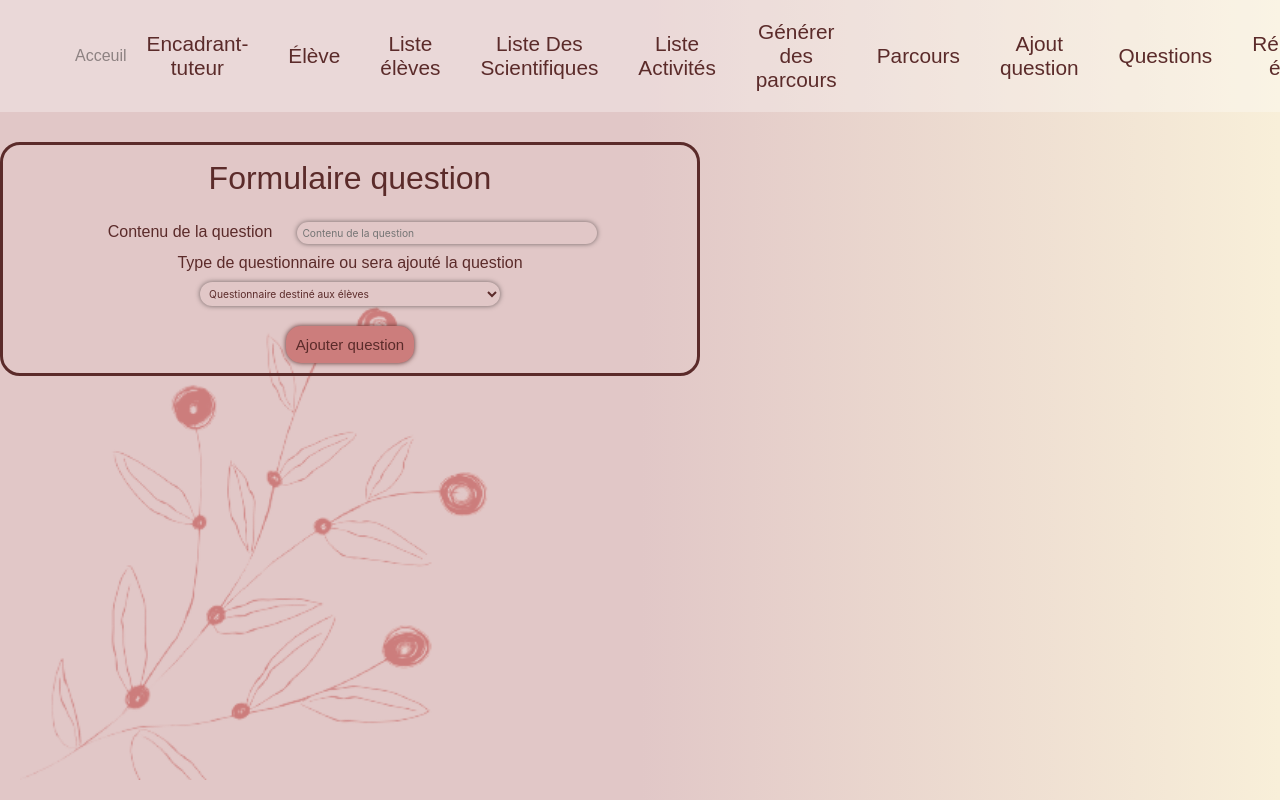
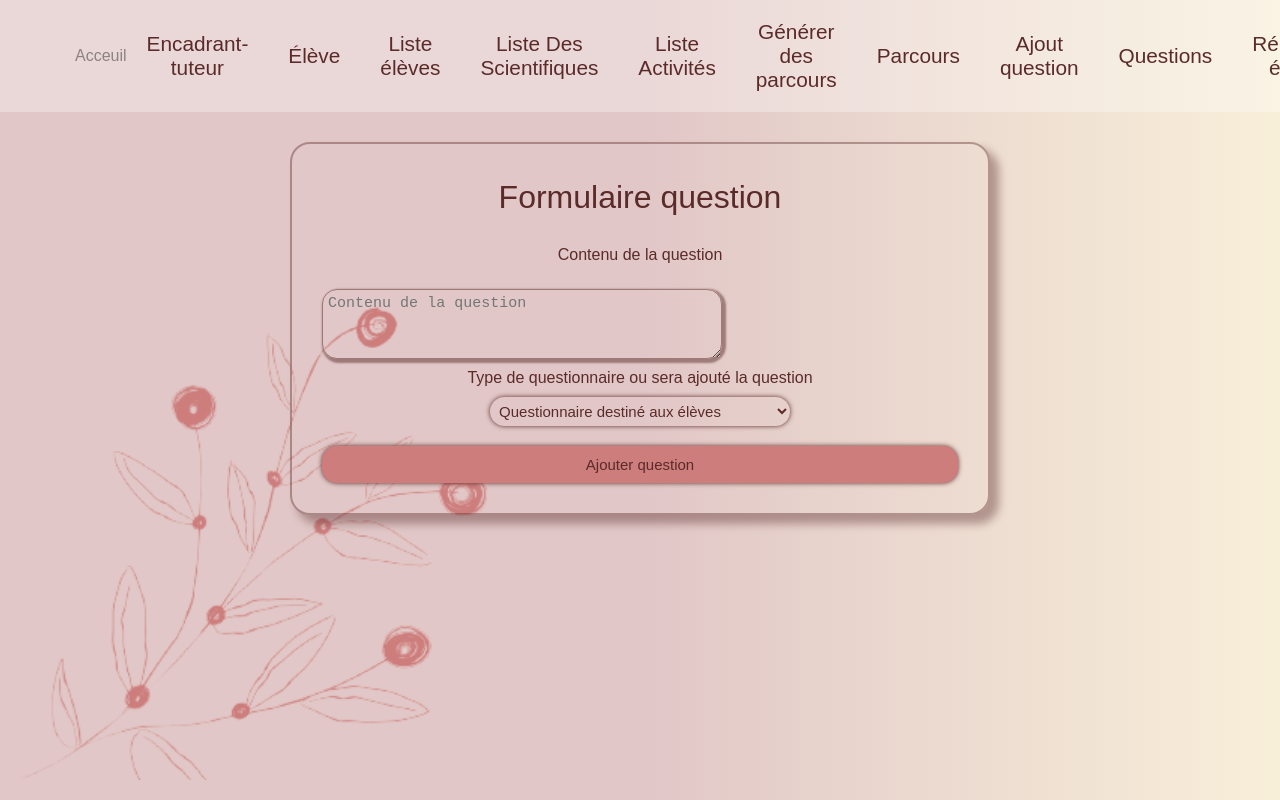
Before and after one commit to Amel2306/Projet-Numerisations-gestion-emploi-du-temps-stage-3eme, a React (Create React App) app in the folder frontend/stage1/: page /questionForm in a window 1280 px wide. Shown: the top 800 px of the page. Built offline with nearby package versions, Linux system fonts and the light colour scheme; no server answers; what @react-pdf/renderer would draw is missing.

Commit message:
ajout style front + modif genere parcours back

```diff
--- a/frontend/stage1/src/components/Activites/Activites.css
+++ b/frontend/stage1/src/components/Activites/Activites.css
@@ -12,10 +12,13 @@
     margin: 20px;
     border-radius: 15px;
     border: 2px solid #5B2B2A;
+    box-shadow: 2px 2px 2px 2px rgb(91, 43, 42, 0.4);
     cursor: pointer;
+
 }
 
 .element:hover {
-    transform: rotate(360deg);
+    transform: translateY(-20px);
     transition: 0.4s;
+    box-shadow: 12px 12px 2px 1px rgb(91, 43, 42, 0.4);
 }
--- a/frontend/stage1/src/components/Parcours/Parc.js
+++ b/frontend/stage1/src/components/Parcours/Parc.js
@@ -57,7 +57,7 @@ function Parc (props) {
             <button className="btn" onClick={() => handleAfficherParc()}>
               {etat ?
                 <i className="fa-solid fa-play fa-rotate-270 fa-lg"></i>:
-                <i className="fa-solid fa-play fa-rotate-90 fa-lg"></i>}
+                <i className="fa-solid fa-play fa-rotate-90 fa-lg"></i>}  Afficher le parcours
             </button>
             <ul className="container">
               {(activites && etat) && activites.map((act) => (
--- a/frontend/stage1/src/components/Questions/QuestionForm.js
+++ b/frontend/stage1/src/components/Questions/QuestionForm.js
@@ -31,14 +31,13 @@ function QuestionForm () {
     }
 
     return (
-        <div className="container-form">
+        <div className="container-question-form">
+
+            <form className="container-form" onSubmit={(e) => handleSubmit(e)}>
             <h1>Formulaire question</h1>
-            <form onSubmit={(e) => handleSubmit(e)}>
-
-
-                <div>
+                <div className="question-reponse">
                     <label>Contenu de la question</label>
-                    <input
+                    <textarea
                         className="question-input"
                         type="text"
                         value={contenu}
--- a/frontend/stage1/src/components/Questions/Questions.css
+++ b/frontend/stage1/src/components/Questions/Questions.css
@@ -1,33 +1,22 @@
-.question-input {
-    font-family: -apple-system,BlinkMacSystemFont,"Segoe UI","Roboto","Oxygen","Ubuntu","Cantarell","Fira Sans","Droid Sans","Helvetica Neue",sans-serif;
-    font-weight: 500px;
-    font-size: .8vw;
-    color: #5B2B2A ;
-    width: 100%;
-    height: 100%;
-    max-width: 300px;
-    background-color: transparent;
-    box-shadow: 0 0 .4vw rgba(0,0,0,0.5), 0 0 0 .15vw transparent;
-    border-radius: 15px ;
-    border: #CC7D7C 2px;
-    outline: none;
-    padding: 0.4vw;
-    transition: .4s;
-    margin: 10px;
-  }
-
-  .question-input:hover {
-    box-shadow: 0 0 0 .15vw rgba(135, 207, 235, 0.186);
-  }
-
-  .question-input:focus {
-    box-shadow: 0 0 0 .15vw #CC7D7C;
-  }
+.container-question-form {
+  display: flex;
+  justify-content: center;
+  align-items: center;
+}
 
 .container-form {
-    border-radius: 20px;
-    border-style: solid; /* Définir le style de la bordure (par exemple, "solid") */
-    border-color: #5B2B2A; /* Remplacez cette couleur par celle de votre choix */
-    max-width: 700px;
-    margin-top: 30px;
+  border-radius: 20px;
+  border: rgba(91, 43, 42, 0.4) 2px solid;
+  box-shadow: 8px 8px 8px 1px rgba(91, 43, 42, 0.4);
+  max-width: 700px;
+  margin-top: 30px;
+  padding: 20px;
+  display: flex;
+  flex-direction: column;
 }
+
+.question-reponse {
+  display: flex;
+  flex-direction: column;
+  justify-content: center;
+}
--- a/frontend/stage1/src/style/App.css
+++ b/frontend/stage1/src/style/App.css
@@ -82,9 +82,9 @@ textarea {
   min-width: 400px;
   min-height: 70px;
   background-color: transparent;
-  box-shadow: 0 0 .4vw #5B2B2A, 0 0 0 .15vw transparent;
+  box-shadow: 2px 2px 2px 2px rgb(91, 43, 42, 0.5);
   border-radius: 15px ;
-  border: #CC7D7C 2px;
+  border: rgb(91, 43, 42, 0.5) 1px solid;
   outline: none;
   padding: 0.4vw;
   transition: .4s;
@@ -99,6 +99,30 @@ textarea:focus {
   box-shadow: 0 0 0 .15vw #CC7D7C;
 }
 
+
+select {
+  font-weight: 500px;
+  font-size: 15px;
+  color: #5B2B2A ;
+  width: 300px;
+  background-color: transparent;
+  box-shadow: 0 0 .4vw #5B2B2A, 0 0 0 .15vw transparent;
+  border-radius: 15px ;
+  border: #CC7D7C 2px;
+  outline: none;
+  padding: 0.4vw;
+  transition: .4s;
+  margin: 10px;
+}
+
+select:hover {
+  box-shadow: 0 0 0 .15vw #5B2B2A;
+}
+
+select:focus {
+  box-shadow: 0 0 0 .15vw #CC7D7C;
+}
+
 .container-form {
   border-radius: 20px;
   border-color: #5B2B2A;
@@ -106,5 +130,9 @@ textarea:focus {
 
 .link {
   text-decoration: none;
-  color: #CC7D7C;
+  color: #5B2B2A
 }
+
+.link:hover {
+  color:#CC7D7C;
+}
```
Also changed, not shown: 2 other files (tests, documents, lock files or other folders).
